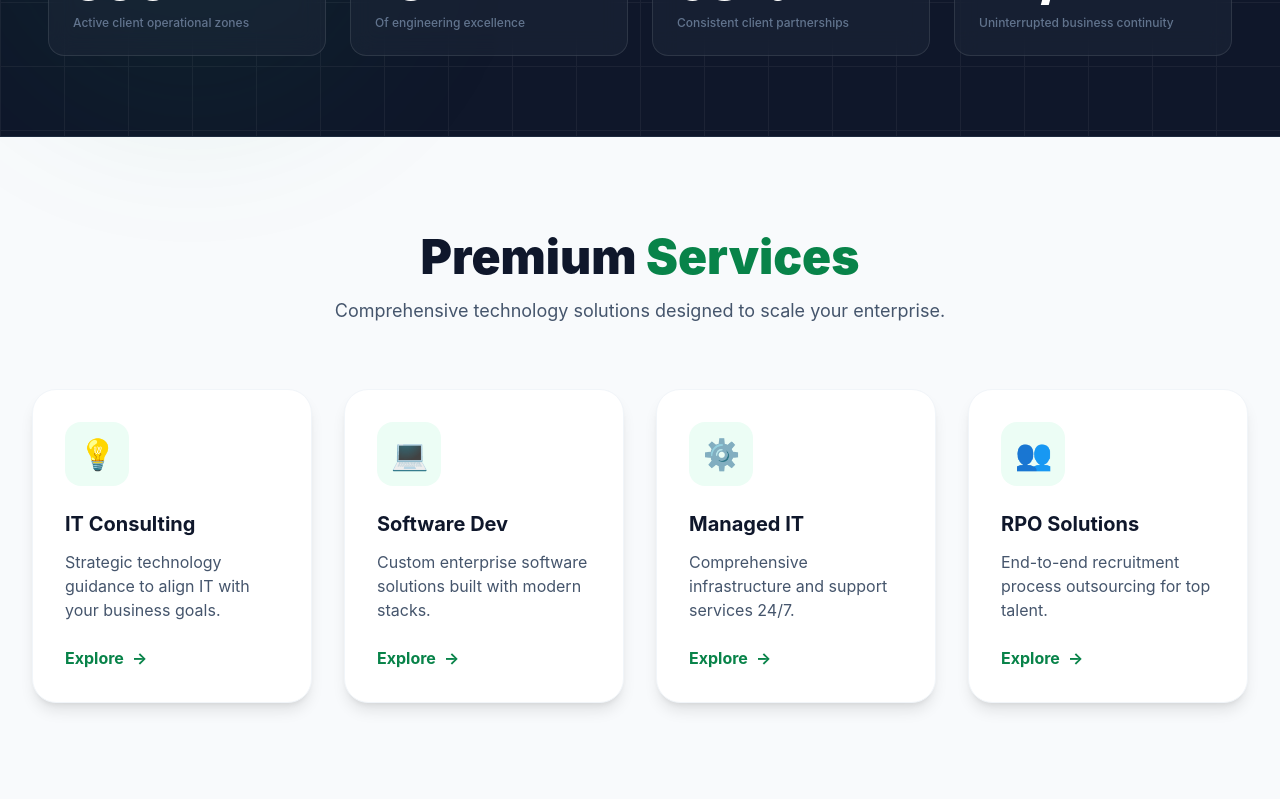
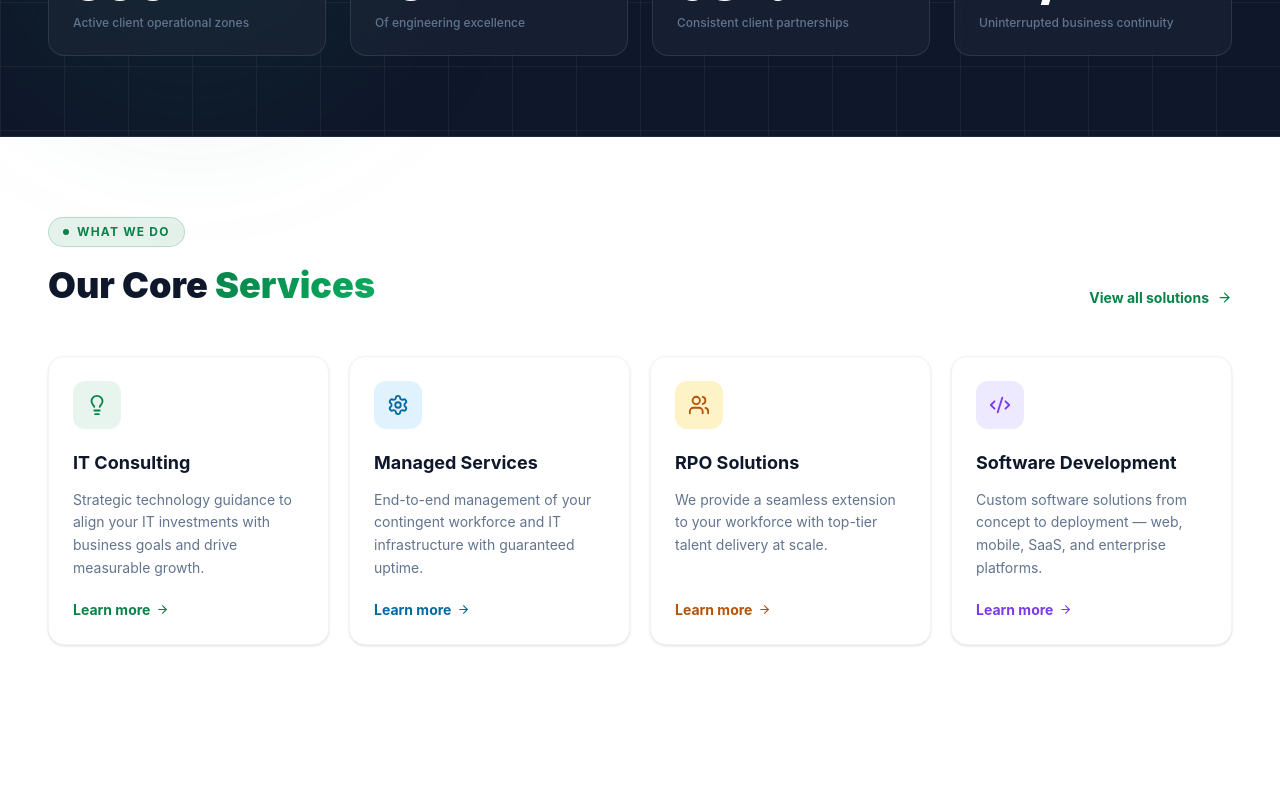
Before and after one commit to anupchauhanak6/tek-inspirations-llc, a React (Vite) app in the folder frontend/: page / in a window 1280 px wide. Shown: the part 1200-2000 px from the top of the page. Built offline with nearby package versions, Linux system fonts and the light colour scheme.

Commit message:
feat: implement core pages, routing, and service components for the enterprise solutions platform

```diff
--- a/frontend/src/components/ServicesHighlight.jsx
+++ b/frontend/src/components/ServicesHighlight.jsx
@@ -1,80 +1,95 @@
 import React from "react";
 import { motion } from "framer-motion";
 import { Link } from "react-router-dom";
+import { Lightbulb, Settings, Users, Code2, ArrowRight } from "lucide-react";
 
 const services = [
   {
+    icon: Lightbulb,
+    color: "#088349",
+    bg: "#e8f5ee",
     title: "IT Consulting",
-    desc: "Strategic technology guidance to align IT with your business goals.",
-    icon: "💡",
-    link: "/our-solutions/it-consulting",
+    path: "/our-solution/it-consulting",
+    desc: "Strategic technology guidance to align your IT investments with business goals and drive measurable growth.",
   },
   {
-    title: "Software Dev",
-    desc: "Custom enterprise software solutions built with modern stacks.",
-    icon: "💻",
-    link: "/our-solutions/software-development",
+    icon: Settings,
+    color: "#0369a1",
+    bg: "#e0f2fe",
+    title: "Managed Services",
+    path: "/our-solution/managed-services",
+    desc: "End-to-end management of your contingent workforce and IT infrastructure with guaranteed uptime.",
   },
   {
-    title: "Managed IT",
-    desc: "Comprehensive infrastructure and support services 24/7.",
-    icon: "⚙️",
-    link: "/our-solutions/managed-services",
+    icon: Users,
+    color: "#b45309",
+    bg: "#fef3c7",
+    title: "RPO Solutions",
+    path: "/our-solution/rpo",
+    desc: "We provide a seamless extension to your workforce with top-tier talent delivery at scale.",
   },
   {
-    title: "RPO Solutions",
-    desc: "End-to-end recruitment process outsourcing for top talent.",
-    icon: "👥",
-    link: "/our-solutions/rpo",
+    icon: Code2,
+    color: "#7c3aed",
+    bg: "#ede9fe",
+    title: "Software Development",
+    path: "/our-solution/software-development",
+    desc: "Custom software solutions from concept to deployment — web, mobile, SaaS, and enterprise platforms.",
   },
 ];
 
-export default function ServicesHighlight() {
+function ServicesHighlight() {
   return (
-    <section className="py-24 bg-slate-50">
-      <div className="max-w-7xl mx-auto px-4 sm:px-6 lg:px-8">
-        <div className="text-center mb-16">
-          <motion.h2
-            initial={{ opacity: 0, y: 20 }}
-            whileInView={{ opacity: 1, y: 0 }}
-            viewport={{ once: true }}
-            className="text-3xl md:text-5xl font-black text-slate-900 mb-4"
-          >
-            Premium <span className="text-[#088349]">Services</span>
-          </motion.h2>
-          <motion.p
-            initial={{ opacity: 0, y: 20 }}
-            whileInView={{ opacity: 1, y: 0 }}
-            viewport={{ once: true }}
-            transition={{ delay: 0.1 }}
-            className="text-lg text-slate-600 max-w-2xl mx-auto"
-          >
-            Comprehensive technology solutions designed to scale your
-            enterprise.
-          </motion.p>
+    <section className="py-20 bg-white">
+      <div className="max-w-7xl mx-auto px-6 lg:px-12">
+        {/* Header */}
+        <div className="flex flex-col md:flex-row md:items-end justify-between gap-6 mb-12">
+          <div>
+            <div className="inline-flex items-center gap-2 px-3.5 py-1.5 rounded-full bg-[#088349]/10 border border-[#088349]/20 text-[#088349] text-xs font-bold uppercase tracking-widest mb-4">
+              <span className="w-1.5 h-1.5 rounded-full bg-[#088349]" /> What We Do
+            </div>
+            <h2 className="text-3xl md:text-4xl font-black text-slate-900 leading-tight">
+              Our Core{" "}
+              <span style={{ background: "linear-gradient(135deg, #088349, #0aad60)", WebkitBackgroundClip: "text", WebkitTextFillColor: "transparent", backgroundClip: "text" }}>
+                Services
+              </span>
+            </h2>
+          </div>
+          <Link to="/our-solution"
+            className="inline-flex items-center gap-2 text-[#088349] font-bold text-sm hover:gap-3 transition-all duration-200 shrink-0">
+            View all solutions <ArrowRight size={15} />
+          </Link>
         </div>
-        <div className="grid grid-cols-1 md:grid-cols-2 lg:grid-cols-4 gap-8">
-          {services.map((svc, i) => (
+
+        {/* Cards */}
+        <div className="grid grid-cols-1 md:grid-cols-2 lg:grid-cols-4 gap-5">
+          {services.map(({ icon: Icon, color, bg, title, path, desc }, i) => (
             <motion.div
-              key={i}
-              initial={{ opacity: 0, y: 30 }}
+              key={title}
+              initial={{ opacity: 0, y: 24 }}
               whileInView={{ opacity: 1, y: 0 }}
               viewport={{ once: true }}
-              transition={{ delay: i * 0.1 }}
-              className="bg-white p-8 rounded-3xl shadow-lg border border-slate-100 hover:shadow-2xl hover:-translate-y-2 transition-all duration-300 group"
+              transition={{ duration: 0.5, delay: i * 0.08 }}
             >
-              <div className="w-16 h-16 bg-emerald-50 rounded-2xl flex items-center justify-center text-3xl mb-6 group-hover:bg-[#088349] group-hover:text-white transition-colors">
-                {svc.icon}
-              </div>
-              <h3 className="text-xl font-bold text-slate-900 mb-3">
-                {svc.title}
-              </h3>
-              <p className="text-slate-600 mb-6 line-clamp-3">{svc.desc}</p>
-              <Link
-                to={svc.link}
-                className="text-[#088349] font-bold flex items-center group-hover:underline"
-              >
-                Explore <span className="ml-2">→</span>
+              <Link to={path}
+                className="group flex flex-col p-6 h-full bg-white rounded-2xl border border-slate-100 shadow-sm hover:shadow-lg hover:border-slate-200 hover:-translate-y-1 transition-all duration-300 overflow-hidden relative">
+                {/* Top accent on hover */}
+                <div className="absolute top-0 left-0 right-0 h-0.5 opacity-0 group-hover:opacity-100 transition-opacity duration-300"
+                  style={{ background: `linear-gradient(to right, ${color}, transparent)` }} />
+
+                <div className="w-12 h-12 rounded-xl flex items-center justify-center mb-5"
+                  style={{ background: bg }}>
+                  <Icon size={22} style={{ color }} strokeWidth={2} />
+                </div>
+
+                <h3 className="text-slate-900 font-bold text-lg mb-3 group-hover:text-[#088349] transition-colors">{title}</h3>
+                <p className="text-slate-500 text-sm leading-relaxed flex-1">{desc}</p>
+
+                <div className="flex items-center gap-1.5 mt-5 text-sm font-bold transition-all duration-200"
+                  style={{ color }}>
+                  Learn more
+                  <ArrowRight size={13} className="transition-transform group-hover:translate-x-1 duration-200" />
+                </div>
               </Link>
             </motion.div>
           ))}
@@ -83,3 +98,5 @@ export default function ServicesHighlight() {
     </section>
   );
 }
+
+export default ServicesHighlight;
```
